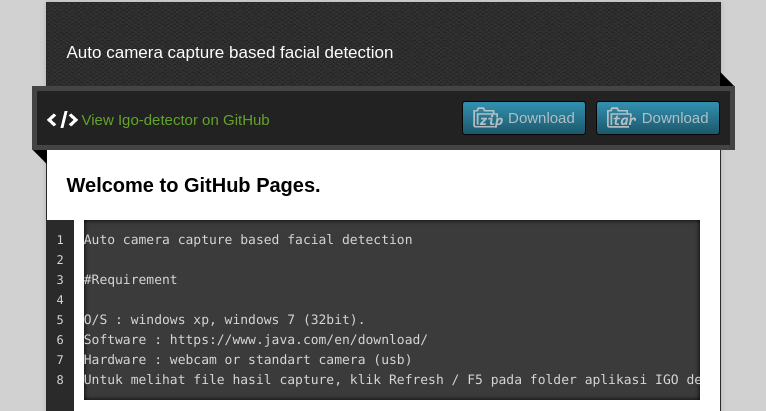
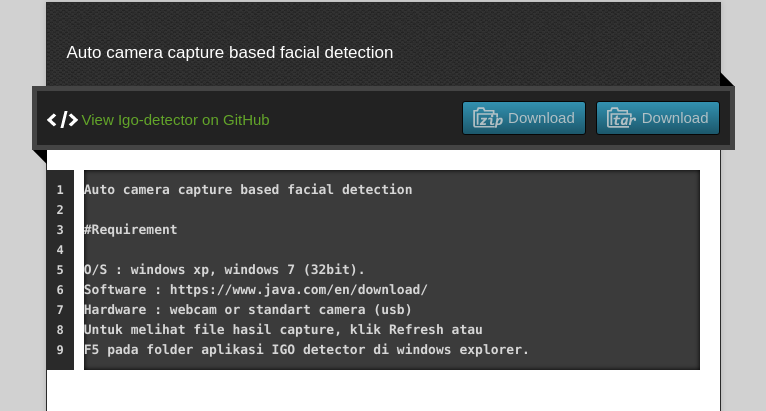
Before and after one commit to emaknyus/IGO-detector, a plain HTML site: page index.html in a window 1280 px wide. Shown: the part 128-539 px from the top of the page, without its empty margins (257-1023 px from the left). Drawn offline with nearby package versions, Linux system fonts and the light colour scheme.

Commit message:
Update index.html

```diff
--- a/index.html
+++ b/index.html
@@ -37,7 +37,7 @@
         </div>
         <article class="markdown-body">
           <h3>
-<a name="welcome-to-github-pages" class="anchor" href="#welcome-to-github-pages"><span class="octicon octicon-link"></span></a>Welcome to GitHub Pages.</h3>
+
 <pre>
 Auto camera capture based facial detection
 
@@ -46,7 +46,8 @@
 O/S : windows xp, windows 7 (32bit).
 Software : https://www.java.com/en/download/
 Hardware : webcam or standart camera (usb)
-Untuk melihat file hasil capture, klik Refresh / F5 pada folder aplikasi IGO detector di windows explorer.
+Untuk melihat file hasil capture, klik Refresh atau
+F5 pada folder aplikasi IGO detector di windows explorer.
 </pre>
         </article>
       </div>
```
